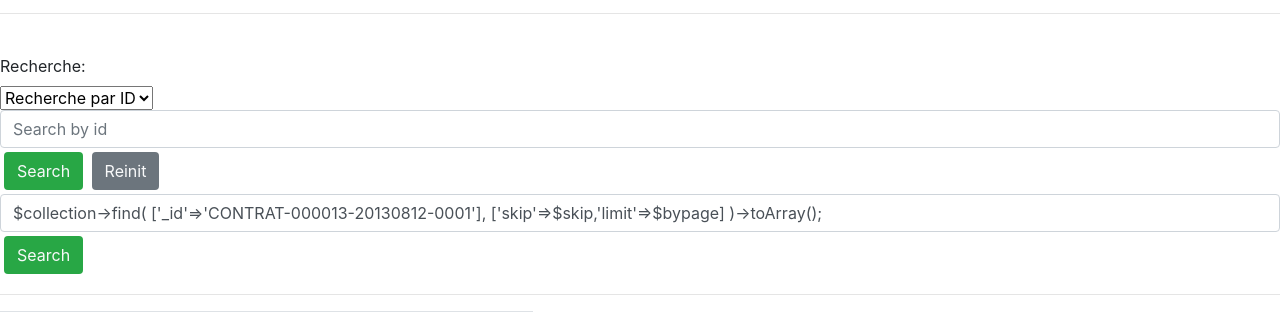
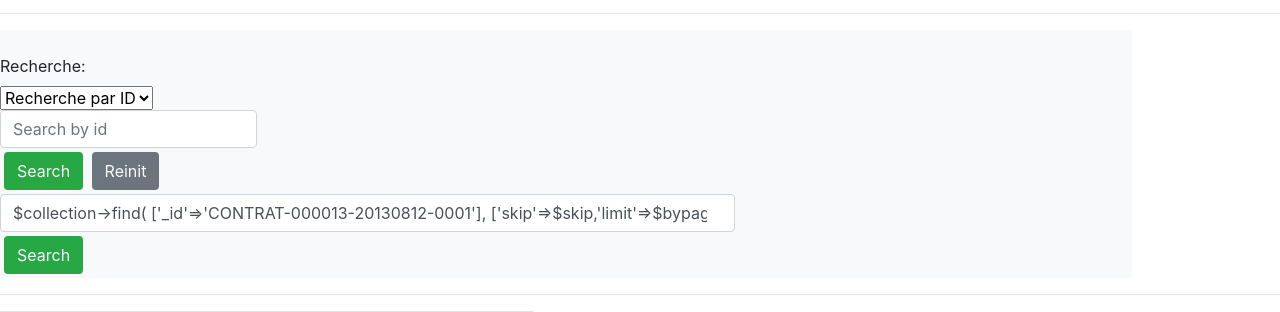
Before and after one commit to 24eme/MongoPassion, a PHP site: page /view/getCollection.php?coll=1 in a window 1280 px wide. Shown: the part 235-547 px from the top of the page. Run offline with PHP 8.4, Linux system fonts and the light colour scheme; the template is opened without the code that fills it, so the values that code supplies are empty.

Commit message:
Réorganisation suppression de la bordure noire ...

```diff
--- a/view/editCollection.php
+++ b/view/editCollection.php
@@ -68,7 +68,7 @@ echo "<h1 align=center class='title'>Edit ".$_GET['coll']."</h1>";
 
 ?>
 
-<div id="main" class="border border-dark col-lg-4 offset-lg-4 bg-light mt-1">
+<div id="main" class="border  col-lg-4 offset-lg-4 bg-light mt-1">
 	<?php
 	echo '<form method="post" action="index.php?action=renameCollection&serve='.$_GET['serve'].'&db='.$_GET['db'].'&coll='.$_GET['coll'].'">';
 	echo '<br><label>Rename Collection</label><br>';
--- a/view/getCollection.php
+++ b/view/getCollection.php
@@ -126,10 +126,10 @@ echo ' sur '.$nbDocs.'</h2>';
 	</div>
 </nav>
 <hr>
-<div id="row">
-<div id="recherche">
+<div id="row" class="row">
+<div id="recherche" class="bg-light">
 	<br>
-	<div id="search_content">
+	<div id="search_content" class="col-lg-3">
 	<label for="pet-select">Recherche:</label>
 		<br>
 		<select name="pets" id="R">
@@ -144,11 +144,12 @@ echo ' sur '.$nbDocs.'</h2>';
 		<?php echo '<button class="btn bg-secondary class=""><a class="text-light" href="index.php?action=getCollection&serve='.$_GET['serve'].'&db='.$_GET['db'].'&coll='.$_GET['coll'].'">Reinit</a></button>'; ?>
 	</form>
 </div>
-<div id="special_search_content">
+<div id="special_search_content" class="col-lg-8 mr-4">
 		<?php echo '<form method="post" action="index.php?action=getCollection_search&serve='.$_GET['serve'].'&db='.$_GET['db'].'&coll='.$_GET['coll'].'">'; ?>
 		<input type="search" class="form-control" name="special_search" id="special_search" size=100 value="$collection->find( ['_id'=>'CONTRAT-000013-20130812-0001'], ['skip'=>$skip,'limit'=>$bypage] )->toArray();"/>
 		<input type="submit" class="btn  bg-success text-light m-1" name="search" id="search" value="Search"/>
 	</form>
+</div>
 </div>
 </div>
 
--- a/view/getDb.php
+++ b/view/getDb.php
@@ -85,12 +85,12 @@ echo "<h1 align='center' class='title'>".$db."</h1>";
 			?>
 			<input type=hidden id=serve value=<?php echo $serve; ?>/>
 			<input type=hidden id=db value=<?php echo $db; ?>/>
-			<button id='createCollec' class="btn btn-success btn-lg btn-block text-light mb-1" flag ="false" onclick="afficher();">New Collection</button>
+			<button id='createCollec' class="btn btn-success btn-lg btn-block text-light mb-2" flag ="false" onclick="afficher();">New Collection</button>
 		</span>
 	</div>
 </nav>
 
-<div id="main" class="border border-dark col-lg-4 offset-lg-4 bg-light mt-1">
+<div id="main" class="border  col-lg-4 offset-lg-4 bg-light mt-1">
 	<br>
 	<table class="table">
 		<?php
--- a/view/getServer.php
+++ b/view/getServer.php
@@ -69,7 +69,7 @@ echo "<h1 align='center' class='title'>".$serve."</h1>";
 
 ?>
 
-<div id="main" class="border border-dark col-lg-6 offset-lg-3 mt-5 bg-light">
+<div id="main" class="border col-lg-6 offset-lg-3 mt-5 bg-light">
 	<br>
 	<table class="table">
 		<?php
--- a/view/home.php
+++ b/view/home.php
@@ -22,11 +22,11 @@
 	<img align="center"  class="rounded-circle col-lg-6  offset-lg-4 mb-2 w-25" src="public/images/mongodb.jpg" alt="24eme">
 	<form align="center" method="post" class="col-lg-6 offset-lg-3 " action="index.php?action=getServer">
 		<input type="text" class="form-control" name="serve" id="serve" placeholder="Ajoutez votre address IP " maxLength = 20 required />
-		<input type="submit" class="btn btn-success btn-sm" name="add" id="add" value="AJOUTER">
+		<input type="submit" class="btn btn-success btn-sm mt-1" name="add" id="add" value="AJOUTER">
 
 	</form>
 	<br>
-	<div class="border border-dark col-lg-6 offset-lg-3 bg-light mt-1">
+	<div class="border col-lg-6 offset-lg-3 bg-light mt-1">
 		<?php
 		$serve_list=json_decode($_COOKIE['serve_list']);
 		if(sizeof($serve_list)>0){
```
